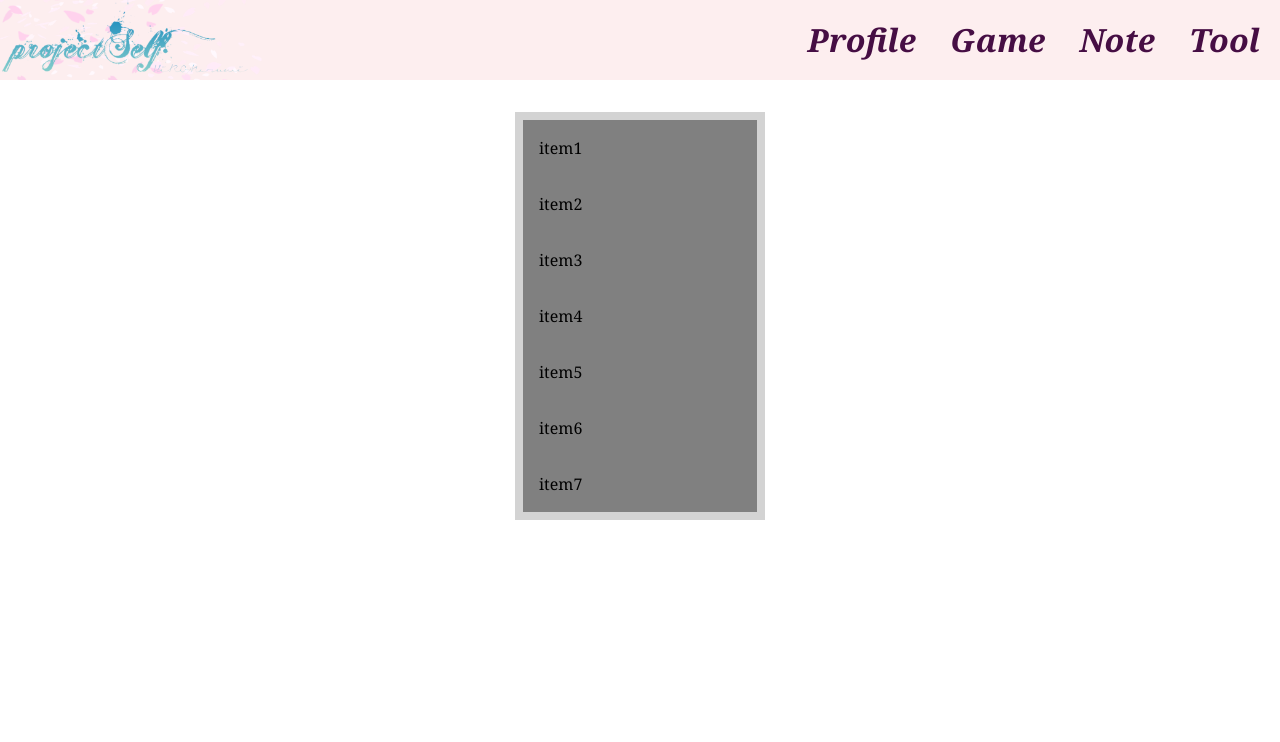
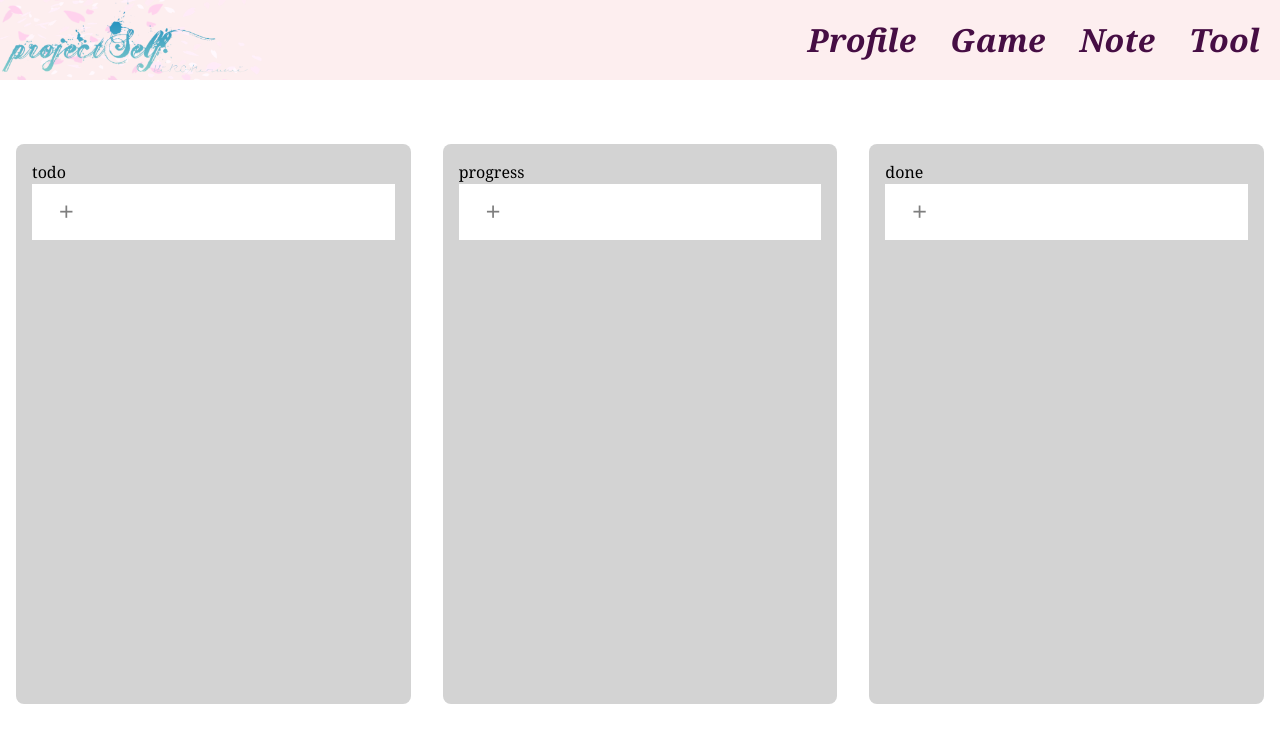
Before and after one commit to narumimashiro/projectSelf-dept.NextJs, a Next.js app: page /narunaru/tool/todolist in a window 1280 px wide. Shown: the top 742 px of the page. Built offline with nearby package versions, Linux system fonts and the light colour scheme.

Commit message:
todo list いったんいい感じ　まだ入力できない

```diff
--- a/src/pages/narunaru/tool/todolist.tsx
+++ b/src/pages/narunaru/tool/todolist.tsx
@@ -1,10 +1,11 @@
 import Head from 'next/head'
 import { DragDropContext, Draggable, Droppable } from "react-beautiful-dnd"
-import type { DraggingStyle, NotDraggingStyle, DropResult } from "react-beautiful-dnd"
+import type { DraggingStyle, NotDraggingStyle, DropResult, DraggableLocation } from "react-beautiful-dnd"
 import { useState } from 'react'
 import { useRecoilState } from 'recoil'
-import { todoTask, progressTask, doneTask } from '@/recoil/tool/todolist'
+import { todoTask, progressTask, doneTask, countTask } from '@/recoil/tool/todolist'
 import type { Task } from '@/recoil/tool/types'
+import Styles from '@/styles/pages/ToolTodoList.module.sass'
 
 // タスク進捗状態
 // const listName = {
@@ -17,57 +18,106 @@ const listName = [
   'progress',
   'done',
 ]
-type ListName = 'list1' | 'list2' | 'list3'
 
-// Todo delete
-const items = [
-  {
-    id: "item1",
-    content: "item1"
-  },
-  {
-    id: "item2",
-    content: "item2"
-  },
-  {
-    id: "item3",
-    content: "item3"
-  },
-  {
-    id: "item4",
-    content: "item4"
-  },
-  {
-    id: "item5",
-    content: "item5"
-  },
-  {
-    id: "item6",
-    content: "item6"
-  },
-  {
-    id: "item7",
-    content: "item7"
-  },
-]
+interface Props {
+  key: string,
+  taskId: string,
+  list: Array<Task>,
+  onAddItems: (taskId: string) => void
+  onUpdateItems: (taskId: string, idx: number, e: any) => void
+  onDeleteItemFromList: (taskId: string, idx: number) => void
+}
+// type ListName = 'list1' | 'list2' | 'list3'
+
 
 const getListStyle = (isDraggingOver: boolean) => ({
+  padding: '1rem',
+  margin: '1rem',
+  minWidth: '200px',
+  height: '70vh',
   background: isDraggingOver ? "lightblue" : "lightgray",
-  width: 250,
-  padding: 8,
+  // textAlign: 'left',
+  borderRadius: '0.5rem',
 })
 
 const getItemStyle = (isDragging: boolean, draggableStyle: DraggingStyle | NotDraggingStyle) => ({
-  userselect: "none",
-  padding: 16,
+  display: 'flex',
+  // userselect: "none",
+  padding: '1rem',
   margin: "0 0 8 0",
   background: isDragging ? "lightgreen" : "gray",
+  borderLeft: 'solid 0.5rem #86cecb',
+  color: '#c3e5e7',
   ...draggableStyle
 })
 
-const reOrder = (list: any, startIndex: number, endIndex: number) => {
-  const removed = list.splice(startIndex, 1) // Drag開始の要素番号をリストから削除し、詰める
-  list.splice(endIndex, 0, removed[0]) // Drag先のIndexに詰めたものを挿入する
+const reOrder = (list: Array<Task>, startIndex: number, endIndex: number) => {
+  const result = list.slice()
+  const [removed] = result.splice(startIndex, 1)
+  result.splice(endIndex, 0, removed)
+  return result
+}
+
+const deleteItem = (list: Array<Task>, index: number) => {
+  const result = list.slice()
+  result.splice(index, 1)
+  return result
+}
+
+const move = (source: Array<Task>,
+              destination: Array<Task>,
+              droppableSource: DraggableLocation,
+              droppableDestination: DraggableLocation) => {
+  const srcClone = source.slice()
+  const dstClone = destination.slice()
+  const [removed] = srcClone.splice(droppableSource.index, 1)
+  dstClone.splice(droppableDestination.index, 0, removed)
+  const result: any = {}
+  result[droppableSource.droppableId] = srcClone
+  result[droppableDestination.droppableId] = dstClone
+  return result
+}
+
+const ListItem = (props: Props) => {
+
+  return (
+    <div className={Styles['To-do-list']}>
+      <Droppable droppableId={props.taskId}>
+        {(provided, snapshot) => (
+          <div {...provided.droppableProps}
+               ref={provided.innerRef}
+               style={getListStyle(snapshot.isDraggingOver)}
+          >
+            <h2>{props.taskId}</h2>
+            {props.list.map((item, index) => (
+              <Draggable key={item.id}
+                         draggableId={item.id}
+                         index={index}
+              >
+                {(provided, snapshot) => (
+                  <div ref={provided.innerRef}
+                       {...provided.draggableProps}
+                       {...provided.dragHandleProps}
+                       style={getItemStyle(snapshot.isDragging, provided.draggableProps.style!)}
+                  >
+                    <input type='text'
+                           className={Styles['Item-form']}
+                           placeholder='Please enter your task'
+                           value={item.text}
+                           onChange={e => props.onUpdateItems(props.taskId, index, e)}
+                    />
+                  </div>
+                )}
+              </Draggable>
+            ))}
+            {provided.placeholder}
+            <button className={Styles['Add-item-btn']}
+                    onClick={() => props.onAddItems(props.taskId)}></button>
+          </div>
+        )}
+      </Droppable>
+    </div>
+  )
 }
 
 const TodoListContainer = () => {
@@ -75,104 +125,91 @@ const TodoListContainer = () => {
   const [todo, setTodoList] = useRecoilState(todoTask)
   const [progress, setProgressList] = useRecoilState(progressTask)
   const [done, setDoneList] = useRecoilState(doneTask)
-  const [itemCount, setItemCount] = useState(1)
+  const [itemCount, setItemCount] = useRecoilState(countTask)
 
-  const getList = (id: string) => {
-    if(id == 'todo') {
+  const getList = (taskId: string) => {
+    if('todo' == taskId) {
       return todo
-    } else if(id = 'progress') {
+    } else if('progress' == taskId) {
       return progress
-    } else if(id = 'done') {
+    } else if('done' == taskId) {
       return done
     }
   }
 
-  const setList = (id: string, list: Array<Task>) => {
-    if(id == 'todo') {
+  const setList = (taskId: string, list: Array<Task>) => {
+    if('todo' == taskId) {
       setTodoList(list)
-    } else if(id == 'progress') {
+    } else if('progress' == taskId) {
       setProgressList(list)
-    } else if(id == 'done') {
+    } else if('done' == taskId) {
       setDoneList(list)
     }
   }
 
   const onDragEnd = (result: DropResult) => {
     const { source, destination } = result
-    if(!result.destination) {
+    if(!destination) {
       // drag先が無いときは何もしない
       return
     }
-    if(source.droppableId === destination?.droppableId) {
+    if(source.droppableId === destination.droppableId) {
       const update = reOrder(
-        getList(source.droppableId),
+        getList(source.droppableId)!,
         source.index,
         destination.index
       )
       setList(source.droppableId, update)
     } else {
       const result = move(
-        getList(source.droppableId),
-        getList(destination?.droppableId!),
+        getList(source.droppableId)!,
+        getList(destination.droppableId!)!,
         source,
         destination
       )
       setList(source.droppableId, result[source.droppableId])
-      setList(destination?.droppableId!, result[destination?.droppableId])
+      setList(destination.droppableId!, result[destination.droppableId])
+    }
   }
 
-    const addItems = (id: string) => {
+  const addItems = (taskId: string) => {
     setList(
-        id,
-        getList(id)!.concat(
+      taskId,
+      getList(taskId)!.concat(
         {
-            id: `item-${itemCount + 1}`,
+          id: `${itemCount}`,
           text: ''
         }
       )
     )
+    setItemCount(itemCount + 1)
   }
 
-    const updateItems = (id: string, idx: number, e: any) => {
-      const listCopy = getList(id)?.slice()
+  const updateItems = (taskId: string, idx: number, e: any) => {
+    const listCopy = getList(taskId)!.slice()
     listCopy![idx].text = e.target.value
-      setList(id, listCopy!)
+    setList(taskId, listCopy!)
   }
 
-    const deleteItemFromList = (id: string, idx: number) => {
-      const remove = deleteItem(getList(id), idx)
-      setList(id, remove)
-    }
-
+  const deleteItemFromList = (taskId: string, idx: number) => {
+    const remove = deleteItem(getList(taskId)!, idx)
+    setList(taskId, remove)
   }
 
   return (
-    <div className="flex justify-center items-center mt-28">
     <DragDropContext onDragEnd={onDragEnd}>
-        <Droppable droppableId="droppable">
-          {(provided, snapshot) => (
-            <div {...provided.droppableProps}
-                 ref={provided.innerRef}
-                 style={getListStyle(snapshot.isDraggingOver)}>
-              {items.map((el, index) => (
-                <Draggable key={el.id} draggableId={el.id} index={index}>
-                  {(provided, snapshot) => (
-                    <div ref={provided.innerRef}
-                         {...provided.draggableProps}
-                         {...provided.dragHandleProps}
-                         style={getItemStyle(snapshot.isDragging, provided.draggableProps.style!)}
-                    >
-                      {el.content}
+      <div className={Styles['To-do-list-container']}>
+        {listName.map(el => (
+          <ListItem key={el}
+                    taskId={el}
+                    list={getList(el)!}
+                    onAddItems={addItems}
+                    onUpdateItems={updateItems}
+                    onDeleteItemFromList={deleteItemFromList}
+          />
+        ))}
       </div>
-                  )}
-                </Draggable>
-              ))}
-              {provided.placeholder}
-            </div>
-          )}
-        </Droppable>
     </DragDropContext>
-    </div>
   )
 }
 
--- a/src/recoil/tool/todolist.ts
+++ b/src/recoil/tool/todolist.ts
@@ -3,30 +3,20 @@ import type { Task } from './types'
 
 export const todoTask = atom<Array<Task>>({
   key: 'todotask',
-  default: [
-    {
-      id: '',
-      text: ''
-    },
-  ]
+  default: []
 })
 
 export const progressTask = atom<Array<Task>>({
   key: 'progresstask',
-  default: [
-    {
-      id: '',
-      text: ''
-    },
-  ]
+  default: []
 })
 
 export const doneTask = atom<Array<Task>>({
   key: 'donetask',
-  default: [
-    {
-      id: '',
-      text: ''
-    },
-  ]
+  default: []
 })
+
+export const countTask = atom<number>({
+  key: 'taskcounter',
+  default: 0
+})
--- /dev/null
+++ b/src/styles/pages/ToolTodoList.module.sass
@@ -0,0 +1,59 @@
+.To-do-list-container
+  display: flex
+  flex-wrap: wrap
+  margin-top: 8rem
+
+.To-do-list
+  flex: 1
+
+.Add-item-btn
+  padding: 1rem
+  margin: 0
+  width: 100%
+  text-align: left
+  background: white
+  border-left: solid 10px white
+  border-right: none
+  border-top: none
+  border-bottom: none
+
+.Add-item-btn:before
+  font-weight: bold
+  font-size: 1rem
+  line-height: 1rem
+  content: "＋"
+  opacity: 0.5
+
+.Add-item-btn:hover
+  background: #fff8e8
+  border-left: solid 10px #ffc06e
+
+.Item-form
+  padding: 0
+  margin: 0
+  resize: none
+  border: none
+  font-size: 1em
+  width: 95%
+  height: 100%
+  background: #fff8e8
+
+.Item-form:focus
+  outline: 0
+
+.Delete-item-btn
+  padding: 0
+  width: 5%
+  background: #fff8e8
+  border: none
+  transform: rotate(45deg)
+
+.Delete-item-btn:before
+  font-weight: bold
+  font-size: 1rem
+  line-height: 1rem
+  content: "＋"
+  opacity: 0.05
+
+.Delete-item-btn:hover:before
+  opacity: 1
```
Also changed, not shown: assets/note/for_start_react.md (+2 -2 lines), 1 other file (tests, documents, lock files or other folders). Lines whose indentation alone changed are shown as unchanged.
